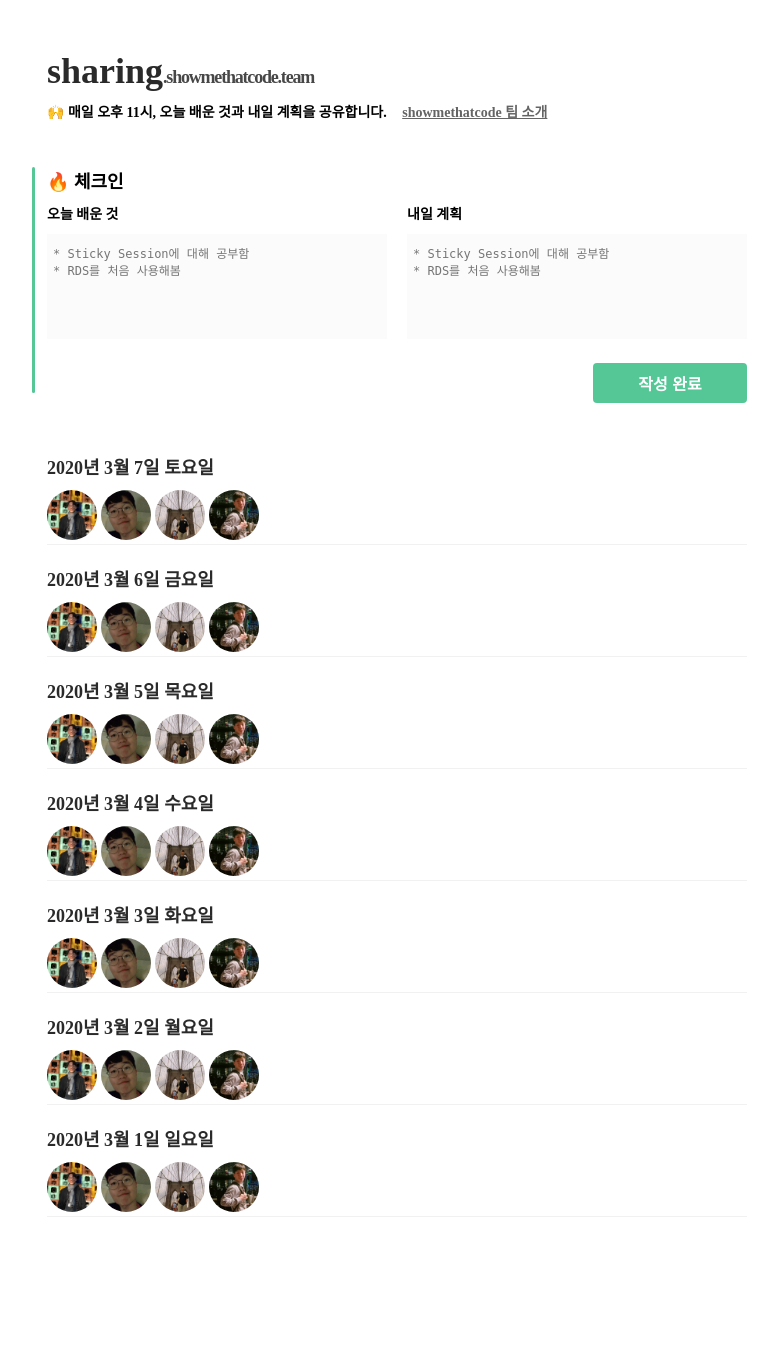
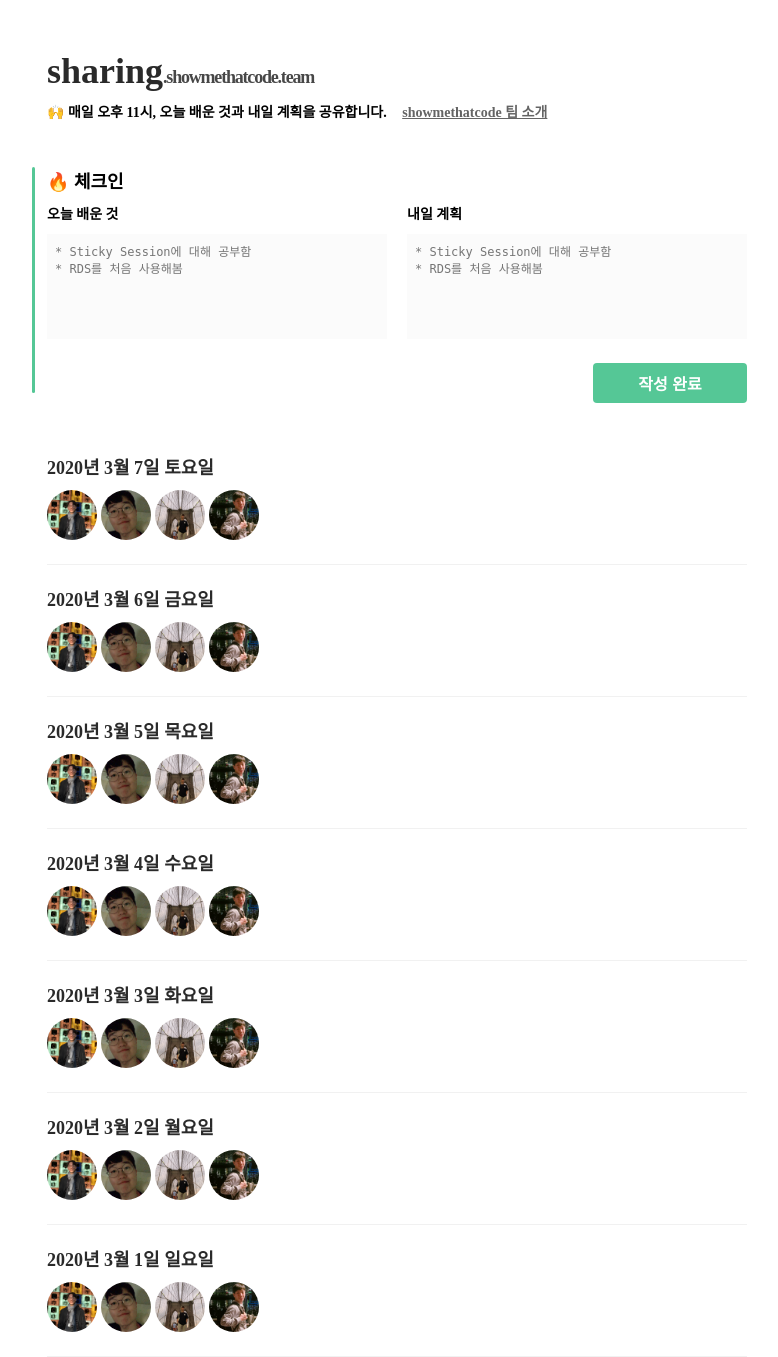
Before and after one commit to showmethatcode/showmethatcode-server, a Django app: page / in a window 1280 px wide. Shown: the whole page, without its empty margins (243-1021 px from the left). Before the commit the page ends 1217 px from the top, so only its background shows below. Run offline with Django 3.2, Linux system fonts and the light colour scheme.

Commit message:
padding 수정본

```diff
--- a/showmethatcode/urls.py
+++ b/showmethatcode/urls.py
@@ -4,14 +4,6 @@ from django.contrib import admin
 from showmethatcode import settings
 from showmethatcode.views import account
 from sharings import views
-
-urlpatterns = [
-    path('admin/', admin.site.urls),
-    path('', views.sharings, name='sharings'),
-    path('detail/<int:sharing_id>/', views.detail, name='detail'),
-    path('detail/', views.detail_temp),
-]
-
 
 urlpatterns = [
     path('admin/', admin.site.urls, name='administrator'),
@@ -25,4 +17,5 @@ urlpatterns = [
     path('account/', account, name='account'),
     path('', views.sharings, name='sharings'),
     path('detail/<int:sharing_id>/', views.detail, name='detail'),
+    path('detail/', views.detail_temp),
 ]
--- a/static/css/detail.css
+++ b/static/css/detail.css
@@ -79,7 +79,6 @@ body {
     margin-left: 20px;
 }
 /*
-
 .inputstr2 {
     border: 0px;
     resize: none;
@@ -96,7 +95,7 @@ body {
     font-size: 12px;
     resize: none;
     line-height: normal;
-    padding: .8em .5em;
+    padding: 8px;
     width: 340px;
     height: 105px;
     background-color: #fbfbfb;
--- a/static/css/sharings.css
+++ b/static/css/sharings.css
@@ -101,7 +101,7 @@ body {
     font-size: 12px;
     resize: none;
     line-height: normal;
-    padding: .8em .5em;
+    padding: 8px;
     width: 340px;
     height: 105px;
     background-color: #fbfbfb;
@@ -143,6 +143,9 @@ button h3 {
     border-color: #f1f1f1;
     display: block;
 }
+.images {
+    margin-bottom: 20px;
+}
 .images img {
     border-radius: 50%;
 }
```
